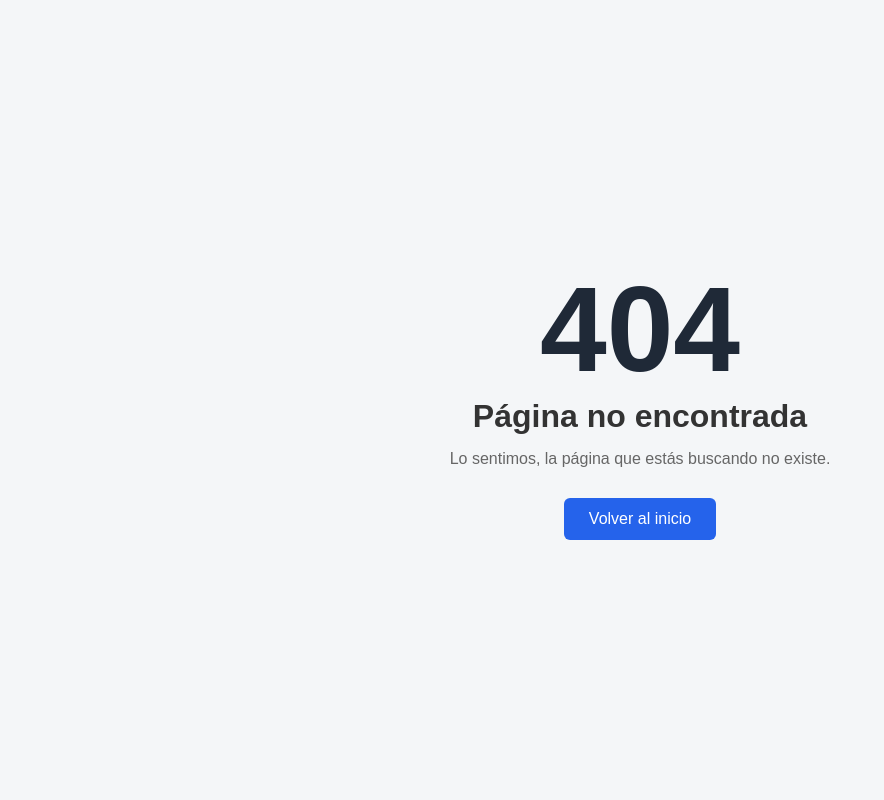
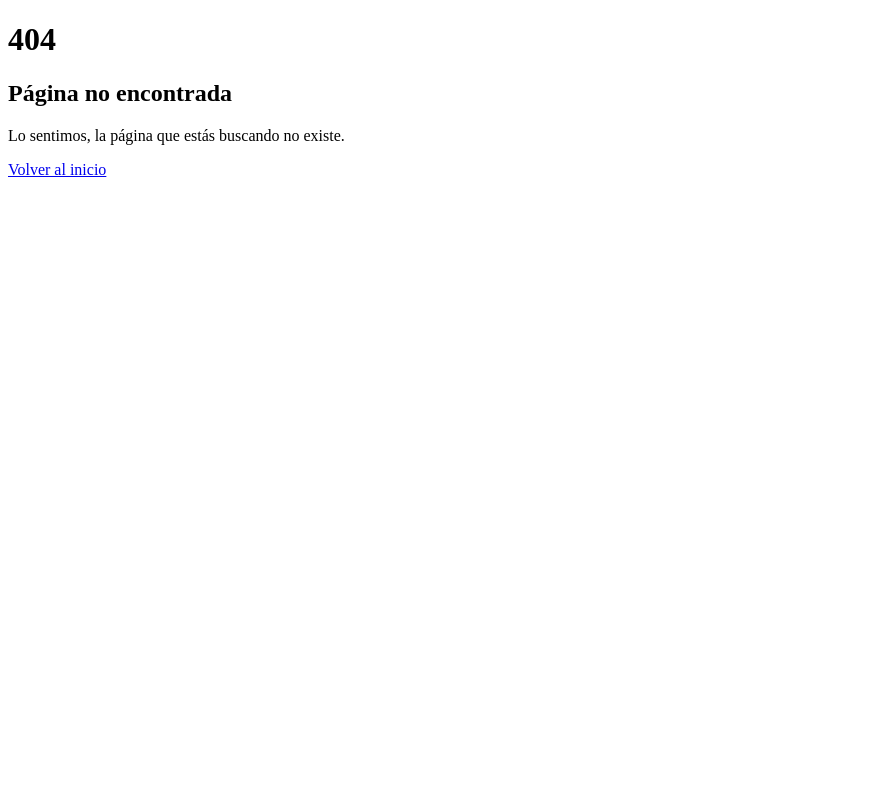
Before and after one commit to Ignacioea/Gestor-de-Reservas-de-Restaurantes, a Django app: template reservations/templates/404.html in a window 1280 px wide. Shown: the whole page, without its empty margins (0-884 px from the left). Run offline with Django 5.2, Linux system fonts and the light colour scheme; the template is opened without the code that fills it, so the values that code supplies are empty.

Commit message:
view home+ error 404 ready

```diff
--- a/reservations/static/css/error.css
+++ /dev/null
@@ -1,50 +0,0 @@
-* {
-    margin: 0;
-    padding: 0;
-    box-sizing: border-box;
-}
-
-body {
-    font-family: Arial, sans-serif;
-    background: #f4f6f8;
-    color: #333;
-}
-
-.error-container {
-    min-height: 100vh;
-
-    display: flex;
-    flex-direction: column;
-    justify-content: center;
-    align-items: center;
-
-    text-align: center;
-    padding: 20px;
-}
-
-.error-container h1 {
-    font-size: 120px;
-    color: #1f2937;
-}
-
-.error-container h2 {
-    font-size: 32px;
-    margin-bottom: 15px;
-}
-
-.error-container p {
-    color: #666;
-    margin-bottom: 30px;
-}
-
-.button {
-    padding: 12px 25px;
-    background: #2563eb;
-    color: white;
-    text-decoration: none;
-    border-radius: 6px;
-}
-
-.button:hover {
-    background: #1d4ed8;
-}
--- a/reservations/templates/404.html
+++ b/reservations/templates/404.html
@@ -8,7 +8,6 @@
 
     <title>Error 404</title>
 
-    <link rel="stylesheet" href="{% static 'css/error.css' %}">
 </head>
 
 <body>
```
